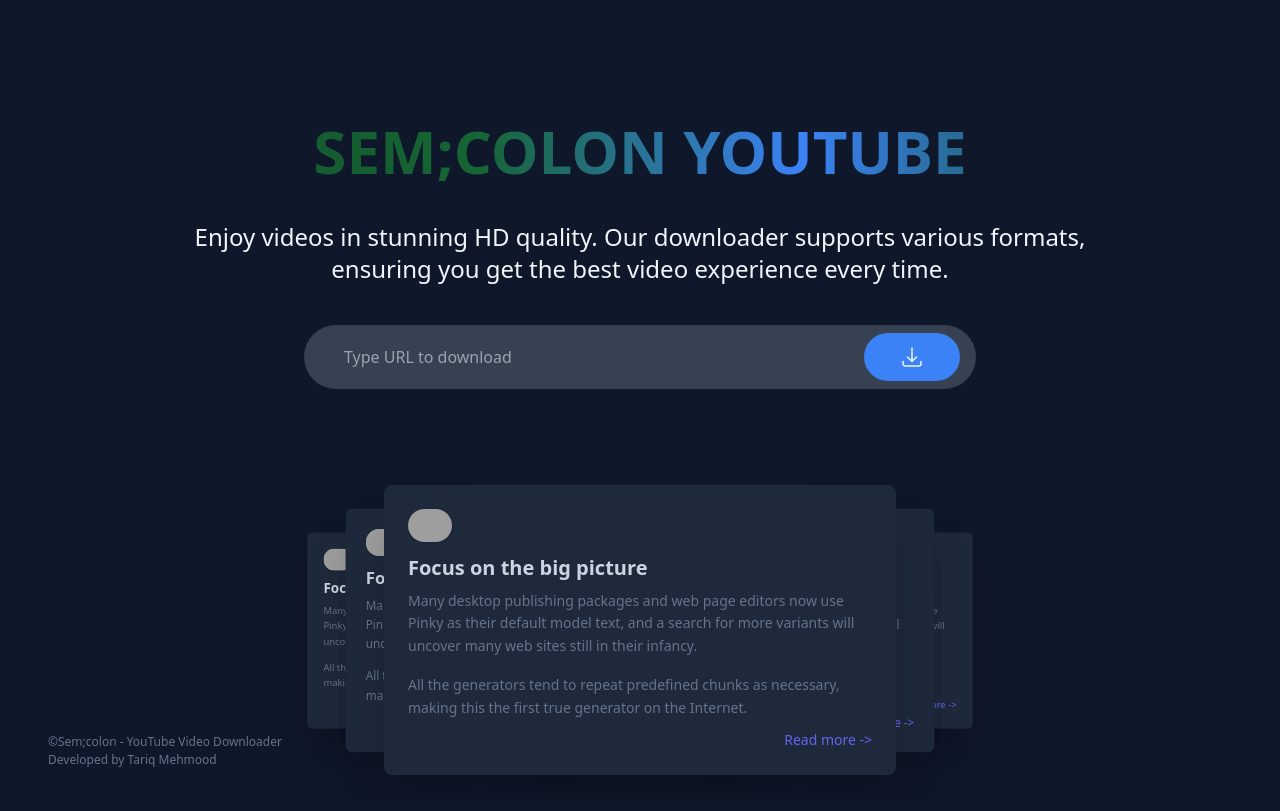
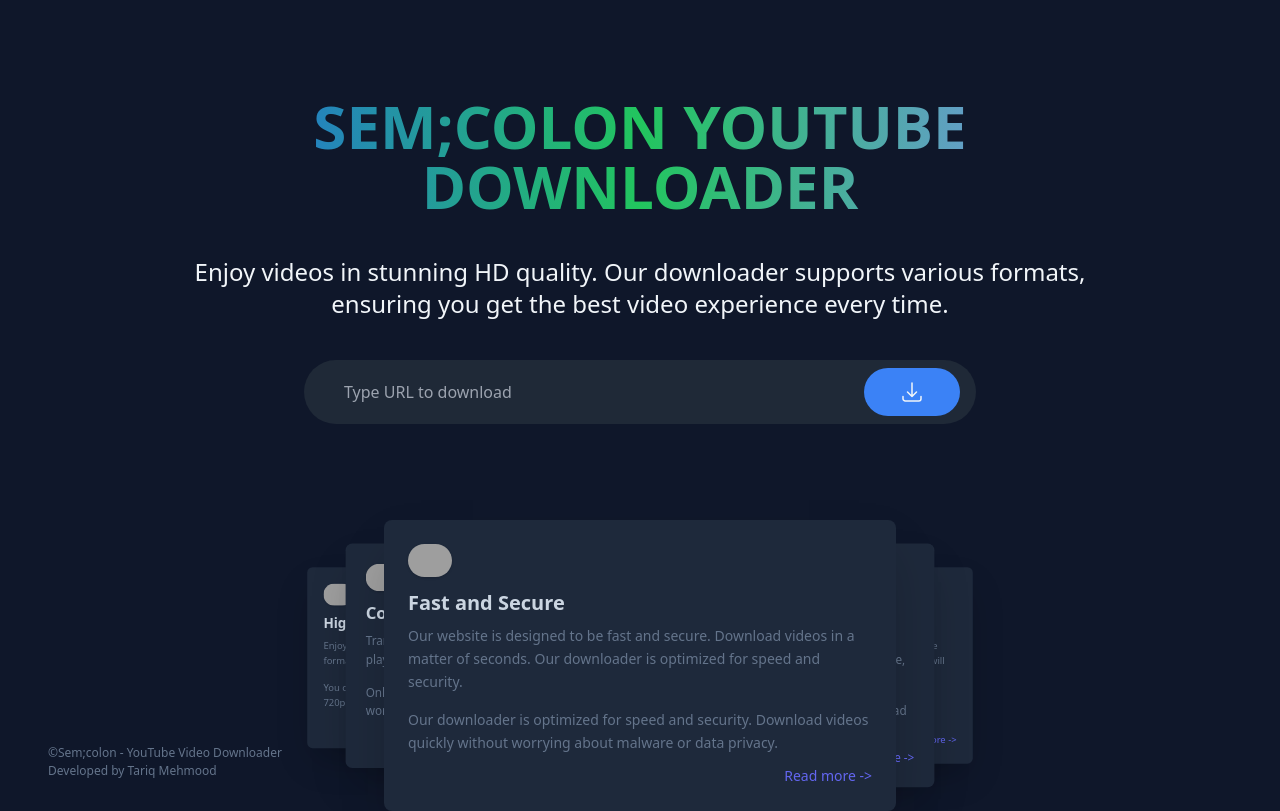
Before and after one commit to TariqMehmood1004/youtube-video-downloader-django-project, a Django app: page / in a window 1280 px wide. Before the commit the page ends 775 px from the top, so only its background shows below. Run offline with Django 4.2, Linux system fonts and the light colour scheme; some libraries are stand-ins or nearby versions; grey boxes are pictures that could not be loaded.

Commit message:
Final Production Code

```diff
--- a/YoutubeVideoDownloaderProject/settings.py
+++ b/YoutubeVideoDownloaderProject/settings.py
@@ -13,7 +13,7 @@
 # SECURITY WARNING: don't run with debug turned on in production!
 DEBUG = True
 
-ALLOWED_HOSTS = []
+ALLOWED_HOSTS = ['*']
 
 
 # Application definition
--- a/templates/_layout.html
+++ b/templates/_layout.html
@@ -8,6 +8,10 @@
     <title>{% block title %} {% endblock %}</title>
 
     <meta name="viewport" content="width=device-width,initial-scale=1">
+
+    <!-- favicon -->
+    <link rel="icon" type="image/x-icon" href="https://cdn-icons-png.freepik.com/512/8731/8731467.png?ga=GA1.1.1528399943.1730034526">
+
     <script src="https://cdn.tailwindcss.com"></script>
 
 </head>
--- a/templates/index.html
+++ b/templates/index.html
@@ -77,29 +77,21 @@
 
 
     <main class="relative min-h-screen flex px-8 flex-col justify-center bg-slate-900 overflow-hidden">
-        <!-- Conditional Message Display -->
-        {% if message %}
-            <div class="p-4 absolute top-4 left-1/2 transform -translate-x-1/2 text-sm text-green-800 bg-green-100 rounded-lg shadow-lg w-3/4 max-w-xl text-center" role="alert">
-                {{ message }}
-            </div>
-        {% elif error %}
-            <div class="p-4 absolute top-4 left-1/2 transform -translate-x-1/2 text-sm text-red-800 bg-red-100 rounded-lg shadow-lg w-3/4 max-w-xl text-center" role="alert">
-                {{ error }}
-            </div>
-        {% endif %}
 
         <div class="w-full max-w-5xl mx-auto px-4 md:px-6 py-24">
             <div class="text-center space-y-10">
 
                 <!-- Animated gradient -->
-                <p class="text-5xl md:text-6xl lg:text-6xl font-bold bg-clip-text text-transparent bg-[linear-gradient(to_right,theme(colors.green.900),theme(colors.green.800),theme(colors.blue.500),theme(colors.green.900),theme(colors.sky.400),theme(colors.indigo.100),theme(colors.blue.500))] bg-[length:200%_auto] animate-gradient uppercase">Sem;colon Youtube</p>
+                <p class="text-5xl md:text-6xl lg:text-6xl font-bold bg-gradient-to-r from-blue-600 via-green-500 to-indigo-400 inline-block text-transparent bg-clip-text animate-gradient uppercase">
+                    Sem;colon Youtube Downloader
+                </p>
                 <p class="text-md md:text-2xl lg:text-2xl text-slate-100">Enjoy videos in stunning HD quality. Our downloader supports various formats, ensuring you get the best video experience every time.</p>
 
                 <!-- Search bar -->
-                <form id="downloadForm" method="POST" action="{% url 'YoutubeVideoDownloaderApp:url_to_video_download' %}" class="w-full max-w-2xl mx-auto">
+                <form id="downloadForm" action="{% url 'YoutubeVideoDownloaderApp:url_to_video_download' %}" method="POST" enctype="multipart/form-data" class="w-full max-w-2xl mx-auto">
                     {% csrf_token %}
                     <div class="relative">
-                        <input type="text" name="video_url" placeholder="Type URL to download" autocomplete="off" class="w-full focus:outline-none focus:bg-gray-800 transition-all duration-300 rounded-full py-5 px-10 block w-full p-3 bg-gray-700 placeholder-gray-400 text-white">
+                        <input type="text" name="video_url" placeholder="Type URL to download" autocomplete="off" class="w-full focus:outline-none focus:bg-gray-700 transition-all duration-300 rounded-full py-5 px-10 block w-full p-3 bg-gray-800 placeholder-gray-400 text-white">
                         <button type="submit" class="absolute inset-y-0 bg-blue-500 text-slate-100 hover:bg-blue-600 transition-all duration-300 rounded-full flex items-center justify-center cursor-pointer w-24 h-12 right-4 top-1/2 -translate-y-1/2">
                             <svg xmlns="http://www.w3.org/2000/svg" fill="none" viewBox="0 0 24 24" stroke-width="1.5" stroke="currentColor" class="size-6">
                               <path stroke-linecap="round" stroke-linejoin="round" d="M3 16.5v2.25A2.25 2.25 0 0 0 5.25 21h13.5A2.25 2.25 0 0 0 21 18.75V16.5M16.5 12 12 16.5m0 0L7.5 12m4.5 4.5V3" />
@@ -138,18 +130,20 @@
                         peer-checked/04:opacity-0
                         peer-checked/05:-translate-x-40
                     ">
-                        <label class="absolute inset-0" for="article-01"><span class="sr-only">Focus on the big picture</span></label>
+                        <label class="absolute inset-0" for="article-01">
+                            <span class="sr-only">High-Quality Downloads</span>
+                        </label>
                         <article class="bg-slate-800 p-6 rounded-lg shadow-2xl">
                             <header class="mb-2">
                                 <img class="inline-flex rounded-full shadow mb-3" src="https://avatars.githubusercontent.com/u/116074810?v=4" width="44" height="44" alt="Icon">
-                                <h1 class="text-xl font-bold text-slate-300">Focus on the big picture</h1>
+                                <h1 class="text-xl font-bold text-slate-300">High-Quality Downloads</h1>
                             </header>
                             <div class="text-sm leading-relaxed text-slate-500 space-y-4 mb-2">
                                 <p>
-                                    Many desktop publishing packages and web page editors now use Pinky as their default model text, and a search for more variants will uncover many web sites still in their infancy.
+                                    Enjoy videos in stunning HD quality. Our downloader supports various formats, ensuring you get the best video experience every time.
                                 </p>
                                 <p>
-                                    All the generators tend to repeat predefined chunks as necessary, making this the first true generator on the Internet.
+                                    You can also download videos in multiple qualities, including 480p, 720p, 1080p, and 4K. For now, we are focusing on 1080p only.
                                 </p>
                             </div>
                             <footer class="text-right">
@@ -178,18 +172,20 @@
                         peer-checked/05:-translate-x-40
                         peer-checked/05:opacity-0
                     ">
-                        <label class="absolute inset-0" for="article-02"><span class="sr-only">Focus on the big picture</span></label>
+                        <label class="absolute inset-0" for="article-02">
+                            <span class="sr-only">Convert to Audio (Future Feature)</span>
+                        </label>
                         <article class="bg-slate-800 p-6 rounded-lg shadow-2xl">
                             <header class="mb-2">
                                 <img class="inline-flex rounded-full shadow mb-3" src="https://avatars.githubusercontent.com/u/116074810?v=4" width="44" height="44" alt="Icon">
-                                <h1 class="text-xl font-bold text-slate-300">Focus on the big picture</h1>
+                                <h1 class="text-xl font-bold text-slate-300">Convert to Audio (Future Feature)</h1>
                             </header>
                             <div class="text-sm leading-relaxed text-slate-500 space-y-4 mb-2">
                                 <p>
-                                    Many desktop publishing packages and web page editors now use Pinky as their default model text, and a search for more variants will uncover many web sites still in their infancy.
+                                    Transform your favorite videos into audio files. Perfect for creating playlists or enjoying content on the go without video distractions.
                                 </p>
                                 <p>
-                                    All the generators tend to repeat predefined chunks as necessary, making this the first true generator on the Internet.
+                                    Only our website providing this feature is currently available. We are working on it.
                                 </p>
                             </div>
                             <footer class="text-right">
@@ -218,18 +214,20 @@
                         peer-checked/05:-translate-x-40
                         peer-checked/05:z-30
                     ">
-                        <label class="absolute inset-0" for="article-03"><span class="sr-only">Focus on the big picture</span></label>
+                        <label class="absolute inset-0" for="article-03">
+                            <span class="sr-only">Fast and Secure</span>
+                        </label>
                         <article class="bg-slate-800 p-6 rounded-lg shadow-2xl">
                             <header class="mb-2">
                                 <img class="inline-flex rounded-full shadow mb-3" src="https://avatars.githubusercontent.com/u/116074810?v=4" width="44" height="44" alt="Icon">
-                                <h1 class="text-xl font-bold text-slate-300">Focus on the big picture</h1>
+                                <h1 class="text-xl font-bold text-slate-300">Fast and Secure</h1>
                             </header>
                             <div class="text-sm leading-relaxed text-slate-500 space-y-4 mb-2">
                                 <p>
-                                    Many desktop publishing packages and web page editors now use Pinky as their default model text, and a search for more variants will uncover many web sites still in their infancy.
+                                    Our website is designed to be fast and secure. Download videos in a matter of seconds. Our downloader is optimized for speed and security.
                                 </p>
                                 <p>
-                                    All the generators tend to repeat predefined chunks as necessary, making this the first true generator on the Internet.
+                                    Our downloader is optimized for speed and security. Download videos quickly without worrying about malware or data privacy.
                                 </p>
                             </div>
                             <footer class="text-right">
@@ -263,18 +261,20 @@
                         peer-checked/05:scale-[83.75%]
                         peer-checked/05:z-40
                     ">
-                        <label class="absolute inset-0" for="article-04"><span class="sr-only">Focus on the big picture</span></label>
+                        <label class="absolute inset-0" for="article-04">
+                            <span class="sr-only">User-Friendly Interface</span>
+                        </label>
                         <article class="bg-slate-800 p-6 rounded-lg shadow-2xl">
                             <header class="mb-2">
                                 <img class="inline-flex rounded-full shadow mb-3" src="https://avatars.githubusercontent.com/u/116074810?v=4" width="44" height="44" alt="Icon">
-                                <h1 class="text-xl font-bold text-slate-300">Focus on the big picture</h1>
+                                <h1 class="text-xl font-bold text-slate-300">User-Friendly Interface</h1>
                             </header>
                             <div class="text-sm leading-relaxed text-slate-500 space-y-4 mb-2">
                                 <p>
-                                    Many desktop publishing packages and web page editors now use Pinky as their default model text, and a search for more variants will uncover many web sites still in their infancy.
+                                    Designed with simplicity in mind, sem;colon YouTube Downloader offers an intuitive interface that makes downloading videos a breeze, even for beginners.
                                 </p>
                                 <p>
-                                    All the generators tend to repeat predefined chunks as necessary, making this the first true generator on the Internet.
+                                    Our website is user-friendly and easy to use. You can easily download videos from any website.
                                 </p>
                             </div>
                             <footer class="text-right">
@@ -301,7 +301,9 @@
                         peer-checked/05:scale-100
                         peer-checked/05:[&amp;>label]:pointer-events-none
                     ">
-                        <label class="absolute inset-0" for="article-05"><span class="sr-only">Focus on the big picture</span></label>
+                        <label class="absolute inset-0" for="article-05">
+                            <span class="sr-only">Focus on the big picture</span>
+                        </label>
                         <article class="bg-slate-800 p-6 rounded-lg shadow-2xl">
                             <header class="mb-2">
                                 <img class="inline-flex rounded-full shadow mb-3" src="https://avatars.githubusercontent.com/u/116074810?v=4" width="44" height="44" alt="Icon">
@@ -337,25 +339,32 @@
 
 {% block scripts %}
 <script>
-        document.getElementById('downloadForm').onsubmit = function(event) {
+    document.addEventListener('DOMContentLoaded', function() {
+        const downloadForm = document.getElementById('downloadForm');
+
+        downloadForm.addEventListener('submit', function(event) {
             event.preventDefault();  // Prevent the default form submission
             const loader = document.getElementById('loader');
-
             loader.classList.remove('hidden');
 
             const formData = new FormData(this);
+
+            // Get CSRF token from cookies
+            const csrftoken = document.cookie.split('; ').find(row => row.startsWith('csrftoken=')).split('=')[1];
 
             fetch(this.action, {
                 method: 'POST',
                 body: formData,
                 headers: {
-                    'X-Requested-With': 'XMLHttpRequest'  // Indicate an AJAX request
+                    'X-Requested-With': 'XMLHttpRequest',  // Indicate an AJAX request
+                    'X-CSRFToken': csrftoken  // Include CSRF token
                 }
             })
             .then(response => {
                 if (!response.ok) {
                     throw new Error('Network response was not ok');
                 }
+
                 // Create a link to download the file
                 const disposition = response.headers.get('Content-Disposition');
                 const filename = disposition ? disposition.split('filename=')[1].replace(/"/g, '') : 'downloaded_video.mp4';
@@ -374,9 +383,7 @@
             })
             .then(filename => {
                 loader.classList.add('hidden');  // Hide the loader after download starts
-
-                // input value is cleared after download
-                document.getElementById('downloadForm').reset();
+                downloadForm.reset();  // Clear input value
 
                 // Show a success message
                 const successMessage = document.createElement('div');
@@ -397,15 +404,15 @@
                 // Show an error message
                 const errorMessage = document.createElement('div');
                 errorMessage.className = 'p-4 absolute top-4 left-1/2 transform -translate-x-1/2 text-sm text-slate-100 bg-red-500 rounded-lg shadow-lg w-3/4 max-w-xl text-center';
-                errorMessage.textContent = 'Error downloading video' + error;
+                errorMessage.textContent = 'Error downloading video: ' + error.message;
                 document.body.appendChild(errorMessage);
 
                 // Hide the error message after 5 seconds
                 setTimeout(() => {
                     errorMessage.remove();
                 }, 5000);
-
             });
-        };
-    </script>
+        });
+    });
+</script>
 {% endblock %}
```
Also changed, not shown: 1 other file.
